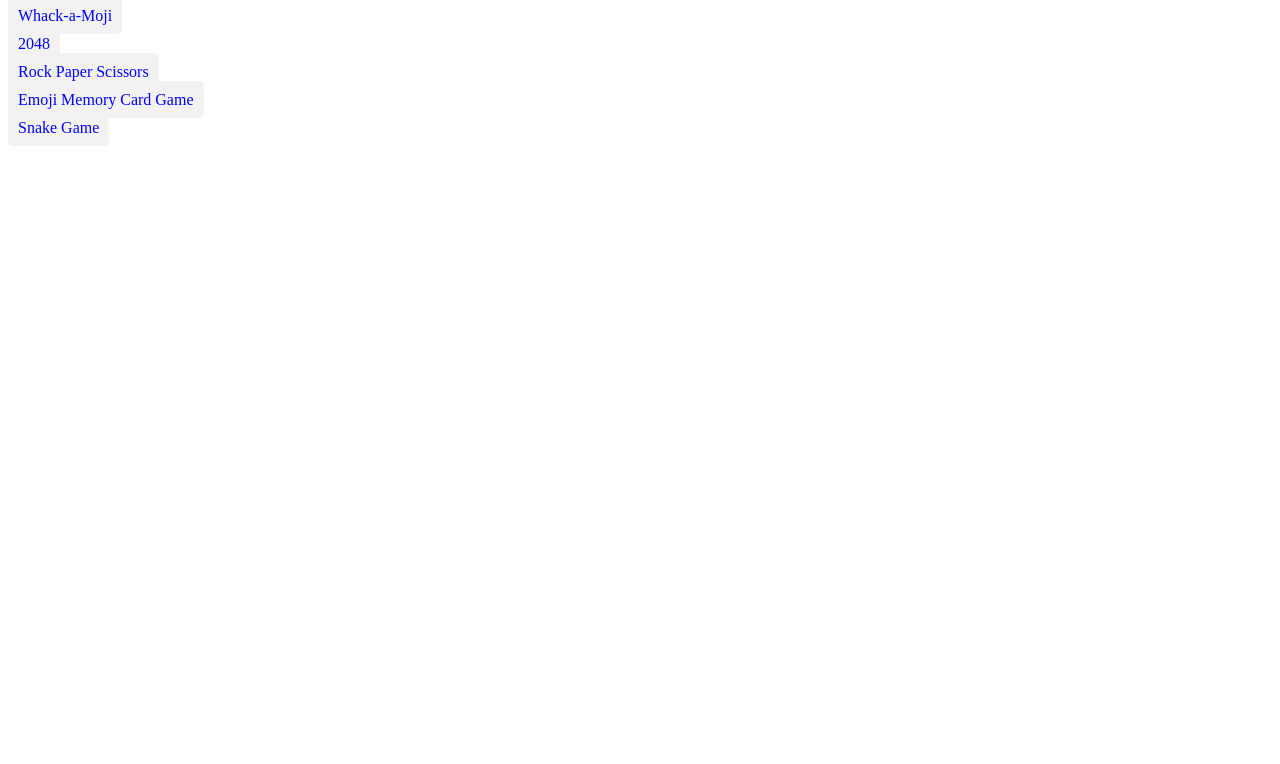
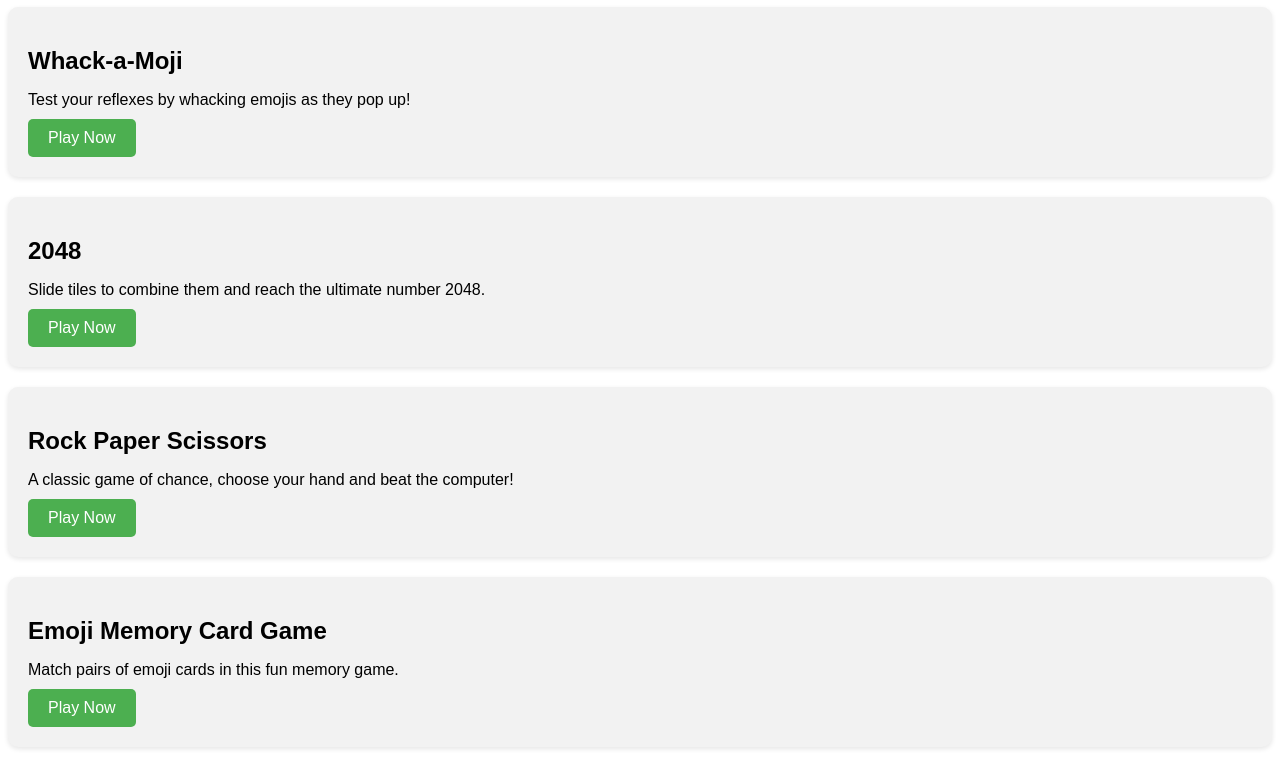
Before and after one commit to neptvnism/HTML-Games, a plain HTML site: page index.html in a window 1280 px wide. Shown: the part 73-837 px from the top of the page. Before the commit the page ends 800 px from the top, so only its background shows below. Drawn offline with Linux system fonts and the light colour scheme.

Commit message:
session 2
better menu design, descriptions added!

```diff
--- a/index.html
+++ b/index.html
@@ -3,37 +3,73 @@
 <head>
   <title>HTML Game Menu</title>
   <style>
-    ul {
-      list-style-type: none;
-      padding: 0;
+    body {
+      font-family: sans-serif;
     }
 
-    li {
+    .game-container {
+      background-color: #f2f2f2;
+      border-radius: 10px;
+      padding: 20px;
+      margin-bottom: 20px;
+      box-shadow: 0 2px 5px rgba(0, 0, 0, 0.1);
+    }
+
+    .game-title {
+      font-size: 24px;
+      font-weight: bold;
       margin-bottom: 10px;
     }
 
-    a {
-      text-decoration: none;
-      color: blue;
-      font-size: 16px;
-      padding: 10px;
-      background-color: #f2f2f2;
-      border-radius: 5px;
+    .game-description {
+      margin-bottom: 10px;
     }
 
-    a:hover {
-      background-color: #ddd;
+    .game-link {
+      display: inline-block;
+      padding: 10px 20px;
+      background-color: #4CAF50;
+      color: white;
+      text-decoration: none;
+      border-radius: 5px;
+      transition: background-color 0.3s ease;
+    }
+
+    .game-link:hover {
+      background-color: #3e8e41;
     }
   </style>
 </head>
 <body>
   <h1>HTML Games</h1>
-  <ul>
-    <li><a href="https://neptvnism.github.io/Whack-a-Moji/">Whack-a-Moji</a></li>
-    <li><a href="https://neptvnism.github.io/2048/">2048</a></li>
-    <li><a href="https://neptvnism.github.io/RockPaperScissors/">Rock Paper Scissors</a></li>
-    <li><a href="https://neptvnism.github.io/Emoji-Memory-Card-Game/">Emoji Memory Card Game</a></li>
-    <li><a href="https://neptvnism.github.io/Snake-Game/">Snake Game</a></li>
-  </ul>
+  <div class="game-container">
+    <h2 class="game-title">Whack-a-Moji</h2>
+    <p class="game-description">Test your reflexes by whacking emojis as they pop up!</p>
+    <a href="https://neptvnism.github.io/Whack-a-Moji/" class="game-link">Play Now</a>
+  </div>
+
+  <div class="game-container">
+    <h2 class="game-title">2048</h2>
+    <p class="game-description">Slide tiles to combine them and reach the ultimate number 2048.</p>
+    <a href="https://neptvnism.github.io/2048/" class="game-link">Play Now</a>
+  </div>
+
+  <div class="game-container">
+    <h2 class="game-title">Rock Paper Scissors</h2>
+    <p class="game-description">A classic game of chance, choose your hand and beat the computer!</p>
+    <a href="https://neptvnism.github.io/RockPaperScissors/" class="game-link">Play Now</a>
+  </div>
+
+  <div class="game-container">
+    <h2 class="game-title">Emoji Memory Card Game</h2>
+    <p class="game-description">Match pairs of emoji cards in this fun memory game.</p>
+    <a href="https://neptvnism.github.io/Emoji-Memory-Card-Game/" class="game-link">Play Now</a>
+  </div>
+
+  <div class="game-container">
+    <h2 class="game-title">Snake Game</h2>
+    <p class="game-description">Control the snake, eat food, and avoid hitting the walls!</p>
+    <a href="https://neptvnism.github.io/Snake-Game/" class="game-link">Play Now</a>
+  </div>
 </body>
 </html>
```
